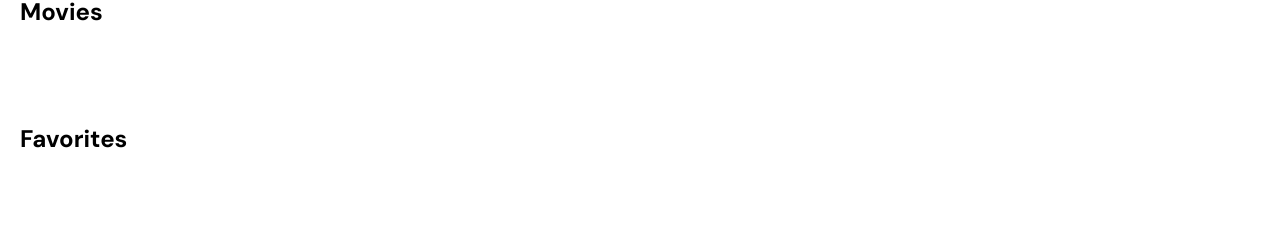
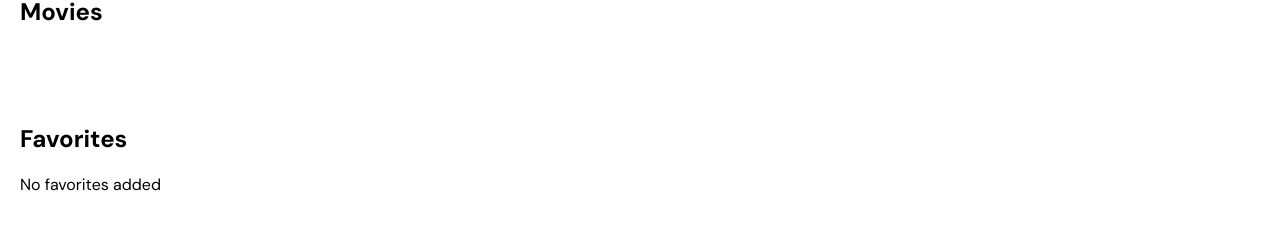
Before and after one commit to Lanssii/react-movie-app, a React (Vite) app: page / in a window 1280 px wide. Shown: the part 168-398 px from the top of the page. Built offline with nearby package versions, Linux system fonts and the light colour scheme.

Commit message:
feat: enhance favorites section with no favorites message and movie card rendering

```diff
--- a/src/Components/FavoritesSection/FavoritesSection.css
+++ b/src/Components/FavoritesSection/FavoritesSection.css
@@ -1,9 +1,13 @@
 .favorites-list {
   display: grid;
-  grid-template-columns: repeat(auto-fit, minmax(200px, 1fr));
+  grid-template-columns: repeat(5, 1fr);
   gap: 30px;
 }
 
 .favorites-container h2 {
   color: var(--title);
 }
+
+.favorites-info {
+  color: var(--title);
+}
--- a/src/Components/FavoritesSection/FavoritesSection.jsx
+++ b/src/Components/FavoritesSection/FavoritesSection.jsx
@@ -1,4 +1,5 @@
 import "./FavoritesSection.css";
+import MovieCard from "../MovieCard/MovieCard.jsx";
 
 function FavoritesSection(props) {
   return (
@@ -6,6 +7,23 @@ function FavoritesSection(props) {
       <section className="favorites-section">
         <div className="favorites-container container">
           <h2>{props.title}</h2>
+          {props.favorites.length === 0 ? (
+            <p className="favorites-info">No favorites added</p>
+          ) : (
+            <div className="favorites-list">
+              {props.favorites.map((movie) => (
+                <MovieCard
+                  key={movie.imdbID}
+                  imdbID={movie.imdbID}
+                  Poster={movie.Poster}
+                  Title={movie.Title}
+                  Year={movie.Year}
+                  favorites={props.favorites}
+                  setFavorites={props.setFavorites}
+                />
+              ))}
+            </div>
+          )}
         </div>
       </section>
     </>
```
